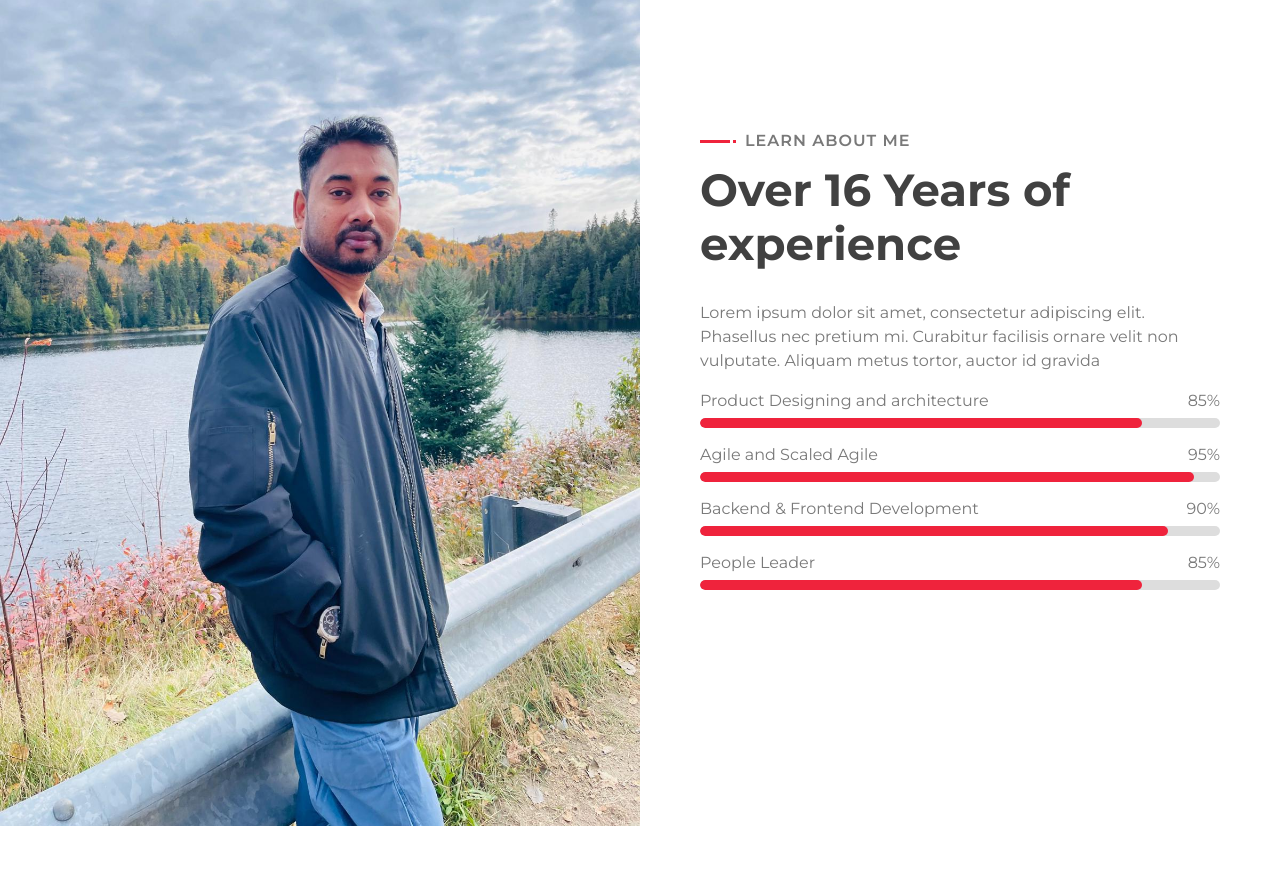
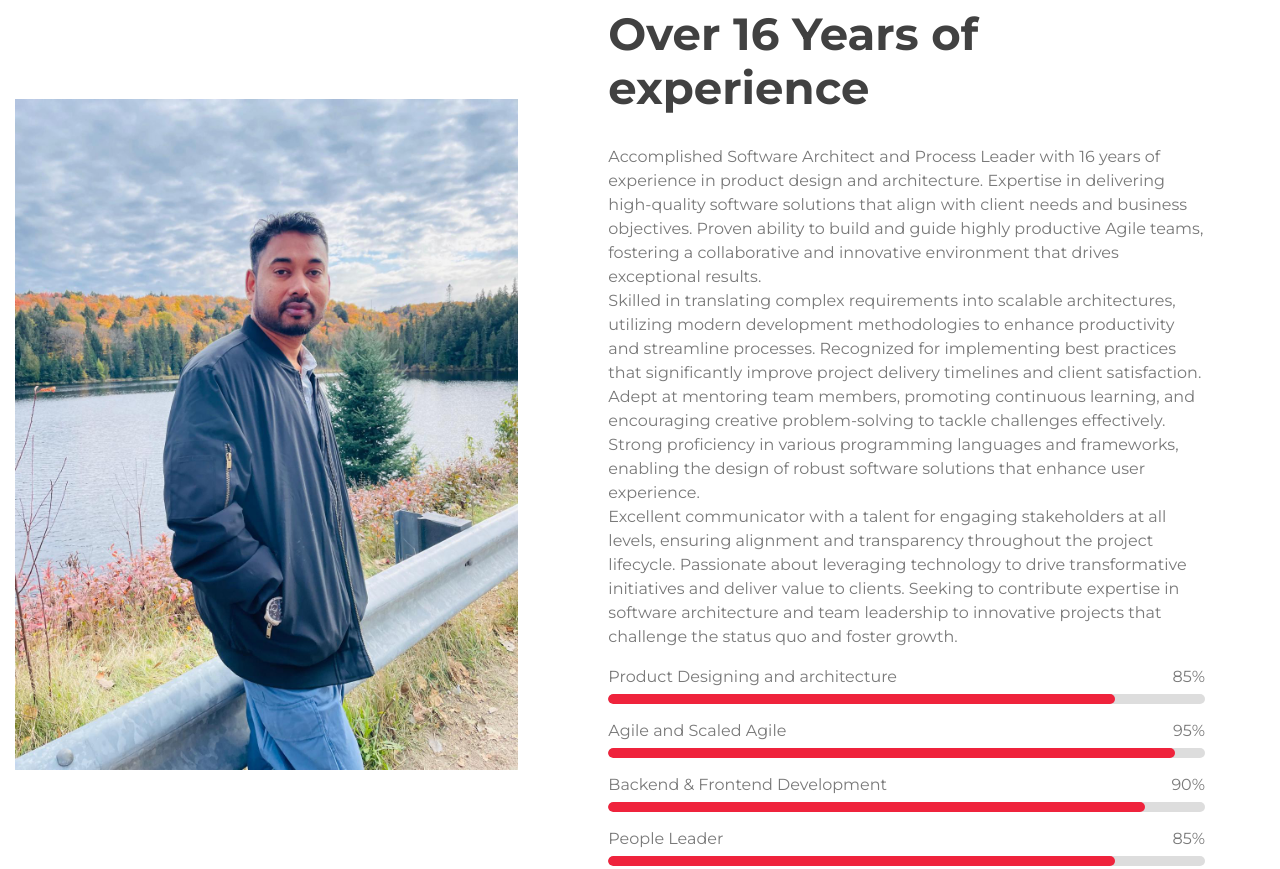
Before and after one commit to Saswat1983/SaswatBehera, a plain HTML site: page index.html in a window 1280 px wide. Shown: the part 734-1603 px from the top of the page. Drawn offline with nearby package versions, Linux system fonts and the light colour scheme.

Commit message:
Update index.html

```diff
--- a/index.html
+++ b/index.html
@@ -92,12 +92,12 @@
     <div class="about wow fadeInUp" data-wow-delay="0.1s" id="about">
         <div class="container-fluid">
             <div class="row align-items-center">
-                <div class="col-lg-6">
+                <div class="col-lg-5">
                     <div class="about-img">
                         <img src="img/about.jpeg" alt="Image">
                     </div>
                 </div>
-                <div class="col-lg-6">
+                <div class="col-lg-7">
                     <div class="about-content">
                         <div class="section-header text-left">
                             <p>Learn About Me</p>
@@ -105,8 +105,23 @@
                         </div>
                         <div class="about-text">
                             <p>
-                                Lorem ipsum dolor sit amet, consectetur adipiscing elit. Phasellus nec pretium mi.
-                                Curabitur facilisis ornare velit non vulputate. Aliquam metus tortor, auctor id gravida
+                                Accomplished Software Architect and Process Leader with 16 years of experience in product design and architecture.
+                                Expertise in delivering high-quality software solutions that align with client needs and business objectives. Proven
+                                ability to build and guide highly productive Agile teams, fostering a collaborative and innovative environment that
+                                drives exceptional results.
+                                <br/>
+                                Skilled in translating complex requirements into scalable architectures, utilizing modern development methodologies
+                                to enhance productivity and streamline processes. Recognized for implementing best practices that significantly
+                                improve project delivery timelines and client satisfaction.
+                                <br/>
+                                Adept at mentoring team members, promoting continuous learning, and encouraging creative problem-solving to tackle
+                                challenges effectively. Strong proficiency in various programming languages and frameworks, enabling the design of
+                                robust software solutions that enhance user experience.
+                                <br/>
+                                Excellent communicator with a talent for engaging stakeholders at all levels, ensuring alignment and transparency
+                                throughout the project lifecycle. Passionate about leveraging technology to drive transformative initiatives and
+                                deliver value to clients. Seeking to contribute expertise in software architecture and team leadership to innovative
+                                projects that challenge the status quo and foster growth.
                             </p>
                         </div>
                         <div class="skills">
@@ -143,7 +158,7 @@
                                     aria-valuemax="100"></div>
                             </div>
                         </div>
-                        <a class="btn" href="">Learn More</a>
+
                     </div>
                 </div>
             </div>
```
